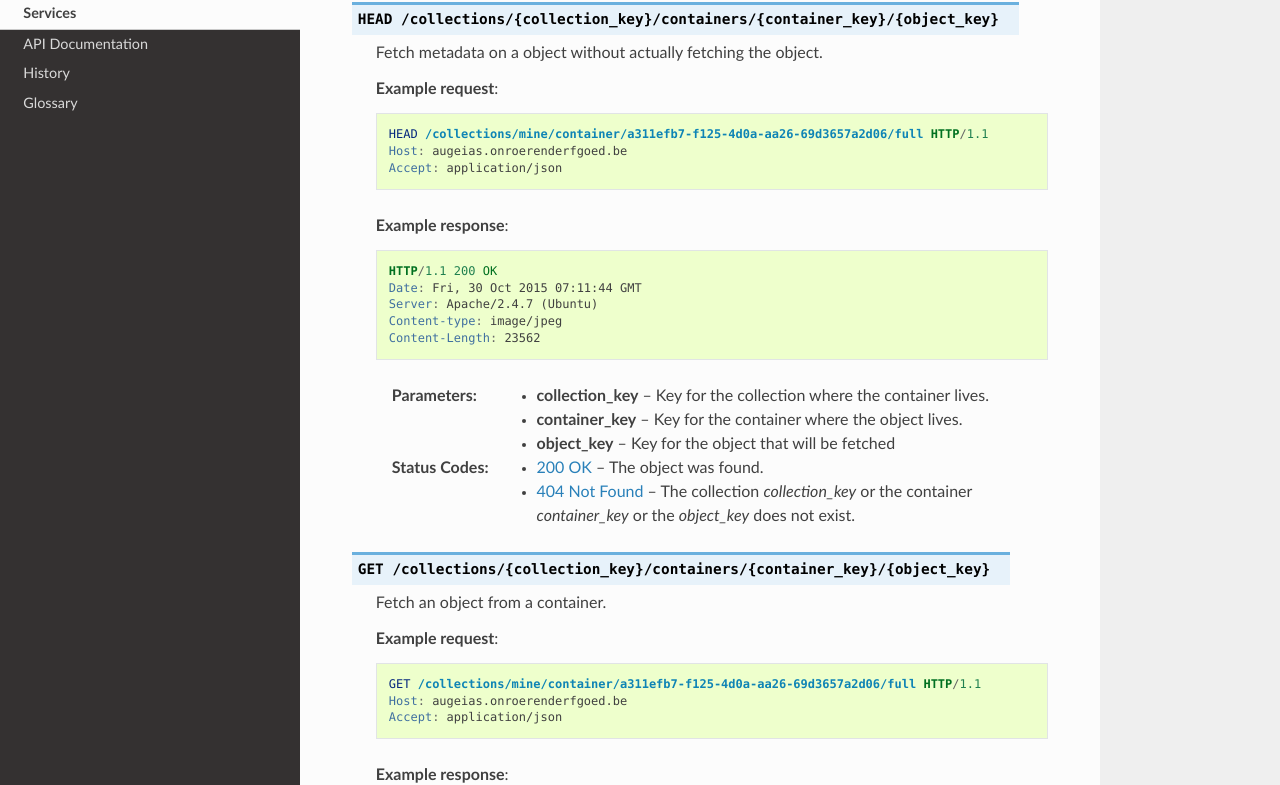
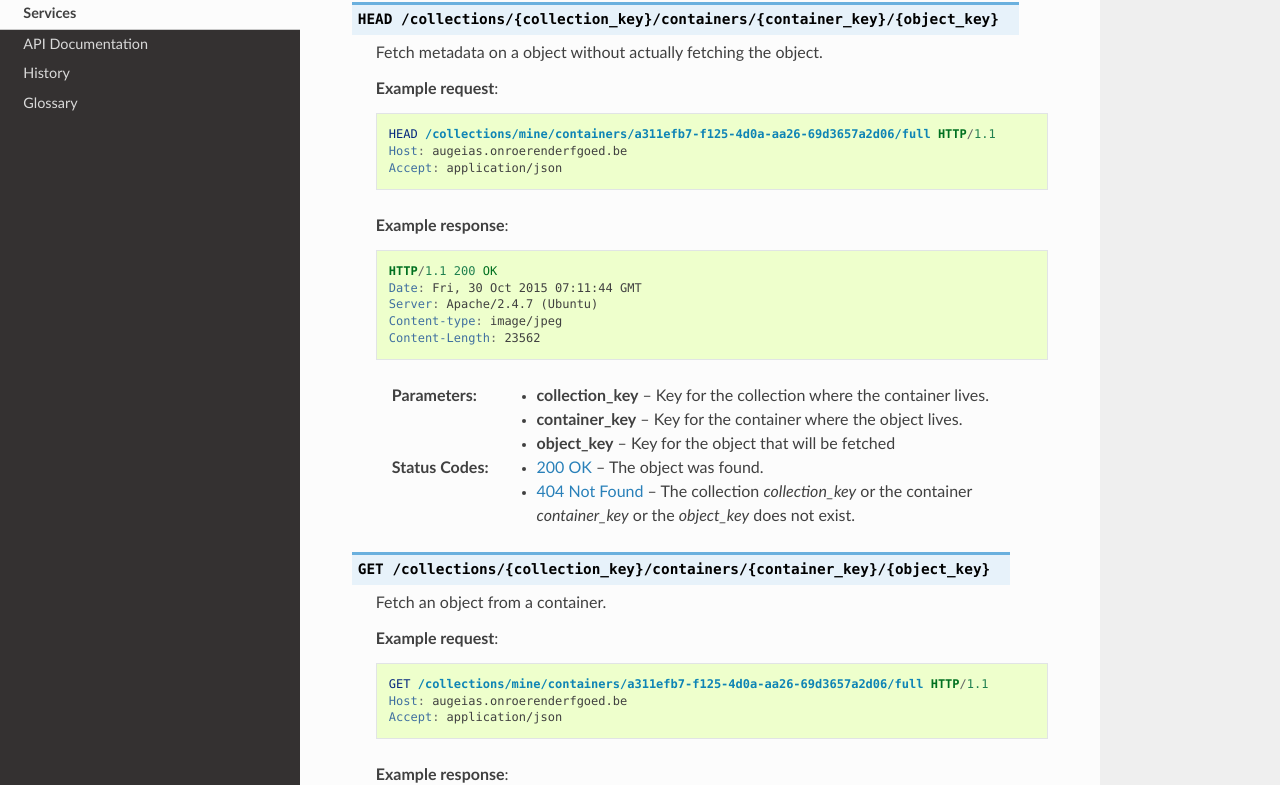
Before and after one commit to OnroerendErfgoed/augeias, a Sphinx documentation site: the page built from docs/service.rst, in a window 1280 px wide and 1400 px high, scrolled down 3460 px. Shown: the part 133-918 px from the top of the window. Built offline with Sphinx 7.4.7 and the Read the Docs theme 2.0.0, drawn with Linux system fonts in a browser that asks for light colours.

Commit message:
Doc fixes.

```diff
--- a/docs/service.rst
+++ b/docs/service.rst
@@ -221,7 +221,7 @@ container are 1 or more objects.
 
     .. sourcecode:: http
 
-        HEAD /collections/mine/container/a311efb7-f125-4d0a-aa26-69d3657a2d06/full HTTP/1.1
+        HEAD /collections/mine/containers/a311efb7-f125-4d0a-aa26-69d3657a2d06/full HTTP/1.1
         Host: augeias.onroerenderfgoed.be
         Accept: application/json
 
@@ -253,7 +253,7 @@ container are 1 or more objects.
 
     .. sourcecode:: http
 
-        GET /collections/mine/container/a311efb7-f125-4d0a-aa26-69d3657a2d06/full HTTP/1.1
+        GET /collections/mine/containers/a311efb7-f125-4d0a-aa26-69d3657a2d06/full HTTP/1.1
         Host: augeias.onroerenderfgoed.be
         Accept: application/json
 
```
